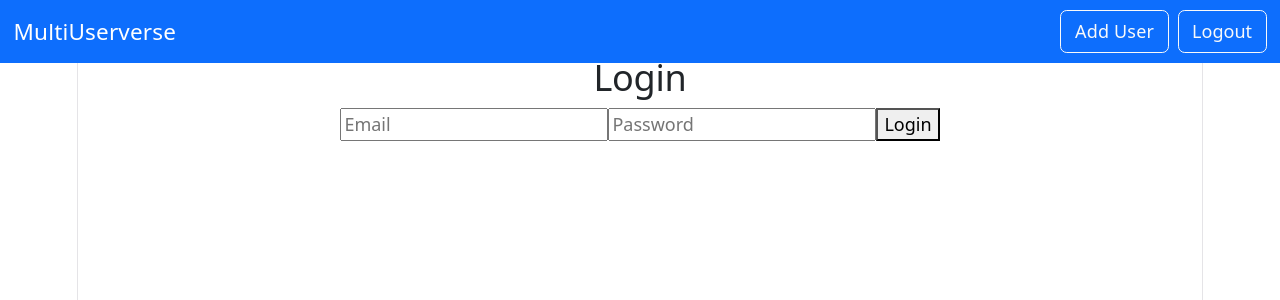
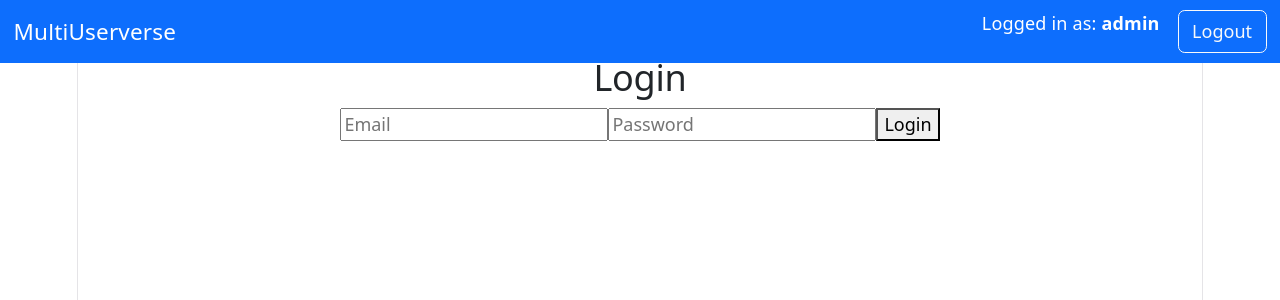
Before and after one commit to JHBW13/multiuserverse_frontend_JHW13, a React (Vite) app: page /login in a window 1280 px wide. Shown: the top 300 px of the page. Built offline with nearby package versions, Linux system fonts and the light colour scheme; sample sign-in values are in the browser's storage.

Commit message:
Updated, app, authService, LogoutSuccess, and Navbar

```diff
--- a/src/App.jsx
+++ b/src/App.jsx
@@ -1,17 +1,32 @@
 import React from "react";
 import "./App.css";
 import "../node_modules/bootstrap/dist/css/bootstrap.min.css";
+import { BrowserRouter as Router, Routes, Route, Navigate } from "react-router-dom";
 
 import Navbar from "./layout/Navbar";
 import Home from "./pages/Home";
-import { BrowserRouter as Router, Routes, Route } from "react-router-dom";
 import AddUser from "./users/AddUser";
 import EditUser from "./users/EditUser";
 import ViewUser from "./users/ViewUser";
-
-// ✅ Import Login and Register components
 import Login from "./auth/Login";
 import Register from "./auth/Register";
+import LogoutSuccess from "./auth/LogoutSuccess"; // ✅ Import new logout page
+import AuthService from "./auth/AuthService";
+
+const ProtectedRoute = ({ element, requiredRoles }) => {
+  const isAuthenticated = AuthService.isAuthenticated();
+  const userRole = AuthService.getUserRole();
+
+  if (!isAuthenticated) {
+    return <Navigate to="/login" replace />;
+  }
+
+  if (requiredRoles && !requiredRoles.includes(userRole)) {
+    return <Navigate to="/" replace />;
+  }
+
+  return element;
+};
 
 function App() {
   return (
@@ -19,14 +34,14 @@ function App() {
       <Router>
         <Navbar />
         <Routes>
-          <Route exact path="/" element={<Home />} />
-          <Route exact path="/adduser" element={<AddUser />} />
-          <Route exact path="/viewuser/:id" element={<ViewUser />} />
-          <Route exact path="/edituser/:id" element={<EditUser />} />
+          <Route path="/" element={<Home />} />
+          <Route path="/login" element={<Login />} />
+          <Route path="/register" element={<Register />} />
+          <Route path="/logout-success" element={<LogoutSuccess />} /> {/* ✅ New route */}
 
-          {/* ✅ Add Login and Register routes */}
-          <Route exact path="/login" element={<Login />} />
-          <Route exact path="/register" element={<Register />} />
+          <Route path="/adduser" element={<ProtectedRoute element={<AddUser />} requiredRoles={["ADMIN"]} />} />
+          <Route path="/edituser/:id" element={<ProtectedRoute element={<EditUser />} requiredRoles={["ADMIN", "PRIVILEGED_USER"]} />} />
+          <Route path="/viewuser/:id" element={<ProtectedRoute element={<ViewUser />} />} />
         </Routes>
       </Router>
     </div>
--- a/src/Layout/Navbar.jsx
+++ b/src/Layout/Navbar.jsx
@@ -5,10 +5,11 @@ import AuthService from "../auth/AuthService";
 export default function Navbar() {
   const navigate = useNavigate();
   const isAuthenticated = AuthService.isAuthenticated();
+  const userRole = AuthService.getUserRole();
 
   const handleLogout = () => {
     AuthService.logout();
-    navigate("/login");
+    navigate("/logout-success"); // ✅ Redirect to logout confirmation page
   };
 
   return (
@@ -16,7 +17,6 @@ export default function Navbar() {
       <div className="container-fluid">
         <Link className="navbar-brand" to="/">MultiUserverse</Link>
 
-        {/* ✅ Hamburger Menu Button (Collapsible Navigation) */}
         <button
           className="navbar-toggler"
           type="button"
@@ -29,11 +29,17 @@ export default function Navbar() {
           <span className="navbar-toggler-icon"></span>
         </button>
 
-        {/* ✅ Navigation Links Inside Collapsible Menu */}
         <div className="collapse navbar-collapse" id="navbarNav">
           <ul className="navbar-nav ms-auto">
-            {/* ✅ Show Add User Button only if logged in */}
+            {/* ✅ Show role if logged in */}
             {isAuthenticated && (
+              <li className="nav-item text-white me-3">
+                Logged in as: <strong>{userRole}</strong>
+              </li>
+            )}
+
+            {/* ✅ Show Add User button ONLY for ADMIN users */}
+            {isAuthenticated && userRole === "ADMIN" && (
               <li className="nav-item">
                 <Link className="btn btn-outline-light me-2" to="/adduser">Add User</Link>
               </li>
--- a/src/auth/AuthService.js
+++ b/src/auth/AuthService.js
@@ -1,36 +1,87 @@
 import axios from "axios";
 
-const API_URL = "http://localhost:8080/auth"; // Adjust if needed for deployment
+const API_URL = "http://localhost:8080/auth"; // Backend auth API
 
 const AuthService = {
   // ✅ Register a new user
   register: async (email, password, role) => {
-    return axios.post(`${API_URL}/register`, { email, password, role });
+    try {
+      const response = await axios.post(`${API_URL}/register`, {
+        email,
+        password,
+        role,
+      });
+      return response.data;
+    } catch (error) {
+      console.error("Registration error:", error.response?.data || error.message);
+      throw error;
+    }
   },
 
-  // ✅ Log in an existing user
-  login: async (email, password) => {
-    const response = await axios.post(`${API_URL}/login`, { email, password });
-    if (response.data) {
-      localStorage.setItem("token", response.data); // Save JWT token
+  // ✅ Store only the token, not email
+  login: (token) => {
+    if (!token || token.split(".").length !== 3) {
+      console.error("Invalid token received:", token);
+      return;
     }
-    return response.data;
+    localStorage.setItem("token", token);
   },
 
-  // ✅ Log out user (remove JWT token)
+  // ✅ Logout by clearing stored data and redirecting to a confirmation page
   logout: () => {
     localStorage.removeItem("token");
+    window.location.href = "/logout-success"; // ✅ Redirect to logout confirmation page
   },
 
-  // ✅ Check if user is authenticated (valid token exists)
+  // ✅ Check if a token exists and is valid
   isAuthenticated: () => {
-    return localStorage.getItem("token") !== null;
+    const token = localStorage.getItem("token");
+    if (!token || token.split(".").length !== 3) return false;
+
+    try {
+      const payload = JSON.parse(atob(token.split(".")[1])); // Decode JWT payload
+      const expiryTime = payload.exp * 1000;
+      if (Date.now() >= expiryTime) {
+        AuthService.logout();
+        return false;
+      }
+      return true;
+    } catch (error) {
+      console.error("Invalid token:", error);
+      AuthService.logout();
+      return false;
+    }
   },
 
-  // ✅ Get stored token
+  // ✅ Get user role from token
+  getUserRole: () => {
+    const token = localStorage.getItem("token");
+    if (!token || token.split(".").length !== 3) return "GUEST";
+
+    try {
+      const payload = JSON.parse(atob(token.split(".")[1]));
+      return payload.role || "GUEST";
+    } catch (error) {
+      console.error("Error decoding token:", error);
+      return "GUEST";
+    }
+  },
+
+  // ✅ Attach token to API requests
+  getAuthHeader: () => {
+    const token = localStorage.getItem("token");
+    return token && token.split(".").length === 3 ? { Authorization: `Bearer ${token}` } : {};
+  },
+
+  // ✅ Retrieve token for debugging purposes (Optional)
   getToken: () => {
     return localStorage.getItem("token");
   },
+
+  // ✅ Manually clear the token (for debugging purposes)
+  clearToken: () => {
+    localStorage.removeItem("token");
+  }
 };
 
 export default AuthService;
```
Also changed, not shown: 1 other file (tests, documents, lock files or other folders).
